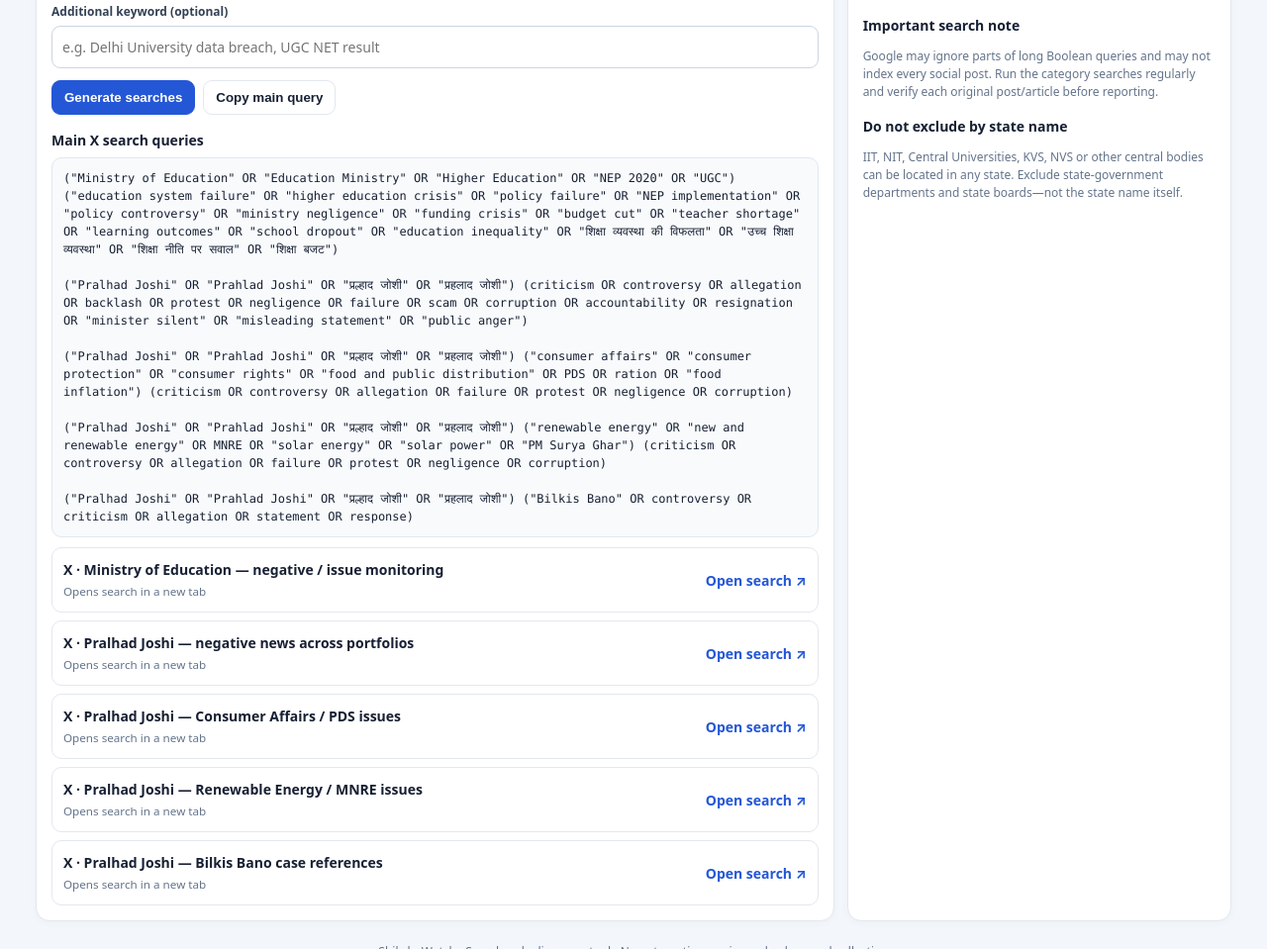
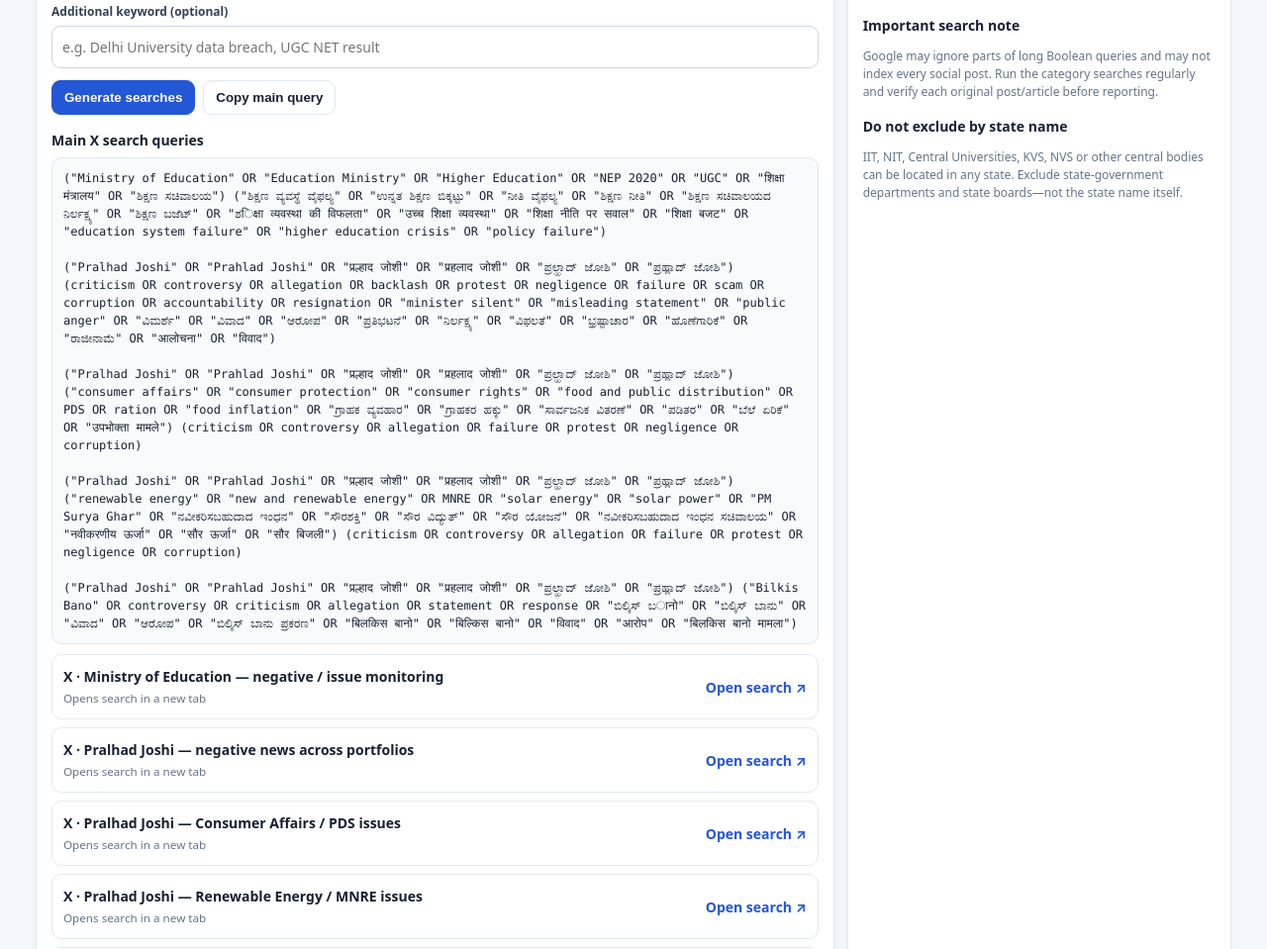
Before and after one commit to akhandpratap93-jpg/socialdesk-monitoring, a plain HTML site: page shiksha-watch/index.html in a window 1280 px wide. Shown: the part 809-1768 px from the top of the page at 99% size. Drawn offline with Linux system fonts and the light colour scheme.

Commit message:
Add Hindi Kannada and English monitoring keywords

```diff
--- a/shiksha-watch/index.html
+++ b/shiksha-watch/index.html
@@ -99,11 +99,11 @@ a{color:var(--blue);font-weight:700;text-decoration:none}a:hover{text-decoration
 </main>
 <script>
 const categories=[
-{id:"ministry",name:"1. Ministry, Policy & Higher Education",desc:"Union Ministry, NEP, higher education system, policy, budget and implementation criticism",anchor:['"Ministry of Education"','"Education Ministry"','"Dharmendra Pradhan"','"Pralhad Joshi"','"Higher Education"','"NEP 2020"','UGC'],negative:['"education system failure"','"higher education crisis"','"policy failure"','"NEP implementation"','"policy controversy"','"ministry negligence"','"funding crisis"','"budget cut"','"teacher shortage"','"learning outcomes"','"school dropout"','"education inequality"','"शिक्षा व्यवस्था की विफलता"','"उच्च शिक्षा व्यवस्था"','"शिक्षा नीति पर सवाल"','"शिक्षा बजट"'],positive:[]},
-{id:"exams",name:"2. Exams, NTA & National Testing",desc:"NEET-UG, JEE, CUET, UGC-NET, CBSE and national examination failures",anchor:['NTA','NEET','JEE','CUET','"UGC NET"','CBSE','"National Testing Agency"'],negative:['"paper leak"','"question paper leak"','"exam scam"','"NTA failure"','"exam irregularity"','"exam cancellation"','"re-examination"','"result manipulation"','"answer key error"','"technical glitch"','"पेपर लीक"','"परीक्षा में धांधली"','"परीक्षा रद्द"','"परीक्षा में गड़बड़ी"'],positive:[]},
-{id:"institutions",name:"3. Central Institutions & Student Welfare",desc:"IITs, NITs, central universities, UGC/AICTE and student safety, discrimination and campus issues",anchor:['IIT','NIT','IIIT','IISER','IISc','IIM','"Central University"','UGC','AICTE','JNU','BHU','AMU'],negative:['"student death"','"IIT student death"','"student suicide"','"campus death"','"caste discrimination"','"caste bias"','"Dalit student"','"SC ST student"','"institutional negligence"','"student protest"','"fee hike"','ragging','harassment','"campus violence"','"जातिगत भेदभाव"','"छात्र की मौत"','"छात्र आत्महत्या"'],positive:[]},
-{id:"schemes",name:"4. School Schemes, PM POSHAN & Mid-Day Meal",desc:"PM POSHAN, Mid-Day Meal, Samagra Shiksha and central school-scheme implementation",anchor:['#PMPOSHAN','#PMPoshan','#MidDayMeal','#MidDayMeals','"PM POSHAN"','"Mid-Day Meal"','"Mid Day Meal"','"midday meal"','"मिड डे मील"','"मध्याह्न भोजन"','"Samagra Shiksha"','DoSEL','"Ministry of Education"'],negative:['"food poisoning"','"rotten food"','"contaminated food"','worms','insects','"poor food quality"','"meal not served"','"meal irregularities"','"mid day meal corruption"','"fund misuse"','"fund delay"','"payment delay"','"cooks protest"','"cooks unpaid"','"Akshaya Patra controversy"','"scheme implementation failure"','"मिड डे मील में गड़बड़ी"','"खाने में कीड़े"','"खराब भोजन"','"भोजन नहीं मिला"','"दूषित भोजन"','"भोजन में अनियमितता"','"मध्याह्न भोजन में भ्रष्टाचार"','"भुगतान में देरी"','"फंड में देरी"','"पीएम पोषण योजना"','"भोजन में जातिगत भेदभाव"'],positive:[]},
-{id:"reports",name:"5. Education Reports, Data & Audit Findings",desc:"ASER, AISHE, UDISE+, NAS, PARAKH, CAG and parliamentary education reports",anchor:['ASER','AISHE','UDISE','NAS','PARAKH','"CAG report"','"education report"','"Parliamentary Committee"','"Ministry of Education"'],negative:['"report flags"','"report reveals"','"report exposes"','"poor learning outcomes"','"learning crisis"','"low enrolment"','"dropout rate"','"teacher vacancy"','"school infrastructure"','"education quality"','"funding gap"','"audit objection"','"CAG findings"','"रिपोर्ट में खुलासा"','"शिक्षा रिपोर्ट"','"शिक्षा की गुणवत्ता पर सवाल"','"शिक्षा व्यवस्था पर सवाल"'],positive:[]}
+{id:"ministry",name:"1. Ministry, Policy & Higher Education",desc:"Union Ministry, NEP, higher education system, policy, budget and implementation criticism",anchor:['"Ministry of Education"','"Education Ministry"','"Dharmendra Pradhan"','"Pralhad Joshi"','"Higher Education"','"NEP 2020"','UGC','"शिक्षा मंत्रालय"','"ಶಿಕ್ಷಣ ಸಚಿವಾಲಯ"'],negative:['"ಶಿಕ್ಷಣ ವ್ಯವಸ್ಥೆ ವೈಫಲ್ಯ"','"ಉನ್ನತ ಶಿಕ್ಷಣ ಬಿಕ್ಕಟ್ಟು"','"ನೀತಿ ವೈಫಲ್ಯ"','"ಶಿಕ್ಷಣ ನೀತಿ"','"ಶಿಕ್ಷಣ ಸಚಿವಾಲಯದ ನಿರ್ಲಕ್ಷ್ಯ"','"ಶಿಕ್ಷಣ ಬಜೆಟ್"','"ಶिक्षा व्यवस्था की विफलता"','"उच्च शिक्षा व्यवस्था"','"शिक्षा नीति पर सवाल"','"शिक्षा बजट"','"education system failure"','"higher education crisis"','"policy failure"','"NEP implementation"','"policy controversy"','"ministry negligence"','"funding crisis"','"budget cut"','"teacher shortage"','"learning outcomes"','"school dropout"','"education inequality"'],positive:[]},
+{id:"exams",name:"2. Exams, NTA & National Testing",desc:"NEET-UG, JEE, CUET, UGC-NET, CBSE and national examination failures",anchor:['NTA','NEET','JEE','CUET','"UGC NET"','CBSE','"National Testing Agency"'],negative:['"ಪ್ರಶ್ನೆ ಪತ್ರಿಕೆ ಸೋರಿಕೆ"','"ಪರೀಕ್ಷಾ ಅಕ್ರಮ"','"ಪರೀಕ್ಷೆ ರದ್ದು"','"ಫಲಿತಾಂಶದಲ್ಲಿ ತಪ್ಪು"','"ಪರೀಕ್ಷಾ ಗೊಂದಲ"','"पेपर लीक"','"परीक्षा में धांधली"','"परीक्षा रद्द"','"परीक्षा में गड़बड़ी"','"paper leak"','"question paper leak"','"exam scam"','"NTA failure"','"exam irregularity"','"exam cancellation"','"re-examination"','"result manipulation"','"answer key error"','"technical glitch"'],positive:[]},
+{id:"institutions",name:"3. Central Institutions & Student Welfare",desc:"IITs, NITs, central universities, UGC/AICTE and student safety, discrimination and campus issues",anchor:['IIT','NIT','IIIT','IISER','IISc','IIM','"Central University"','UGC','AICTE','JNU','BHU','AMU'],negative:['"ವಿದ್ಯಾರ್ಥಿ ಸಾವು"','"ವಿದ್ಯಾರ್ಥಿ ಆತ್ಮಹತ್ಯೆ"','"ಜಾತಿ ತಾರತಮ್ಯ"','"ವಿದ್ಯಾರ್ಥಿಗಳ ಪ್ರತಿಭಟನೆ"','"ಕ್ಯಾಂಪಸ್ ಹಿಂಸೆ"','"ಶುಲ್ಕ ಹೆಚ್ಚಳ"','"ಸಂಸ್ಥೆಯ ನಿರ್ಲಕ್ಷ್ಯ"','"जातिगत भेदभाव"','"छात्र की मौत"','"छात्र आत्महत्या"','"student death"','"IIT student death"','"student suicide"','"campus death"','"caste discrimination"','"caste bias"','"Dalit student"','"SC ST student"','"institutional negligence"','"student protest"','"fee hike"','ragging','harassment','"campus violence"'],positive:[]},
+{id:"schemes",name:"4. School Schemes, PM POSHAN & Mid-Day Meal",desc:"PM POSHAN, Mid-Day Meal, Samagra Shiksha and central school-scheme implementation",anchor:['#PMPOSHAN','#PMPoshan','#MidDayMeal','#MidDayMeals','"PM POSHAN"','"Mid-Day Meal"','"Mid Day Meal"','"midday meal"','"मिड डे मील"','"मध्याह्न भोजन"','"Samagra Shiksha"','DoSEL','"Ministry of Education"'],negative:['"ಊಟದಲ್ಲಿ ವಿಷ"','"ಕೆಟ್ಟ ಆಹಾರ"','"ಆಹಾರದಲ್ಲಿ ಹುಳುಗಳು"','"ಊಟ ನೀಡಿಲ್ಲ"','"ಮಧ್ಯಾಹ್ನದ ಊಟದಲ್ಲಿ ಅಕ್ರಮ"','"ಹಣ ದುರುಪಯೋಗ"','"ಅಡುಗೆ ಸಿಬ್ಬಂದಿ ಪ್ರತಿಭಟನೆ"','"ಮಿಡ್ಡೇ ಮೀಲ್ಸ್ ಅವ್ಯವಹಾರ"','"मिड डे मील में गड़बड़ी"','"खाने में कीड़े"','"खराब भोजन"','"भोजन नहीं मिला"','"दूषित भोजन"','"भोजन में अनियमितता"','"मध्याह्न भोजन में भ्रष्टाचार"','"भुगतान में देरी"','"फंड में देरी"','"पीएम पोषण योजना"','"भोजन में जातिगत भेदभाव"','"food poisoning"','"rotten food"','"contaminated food"','worms','insects','"poor food quality"','"meal not served"','"meal irregularities"','"mid day meal corruption"','"fund misuse"','"fund delay"','"payment delay"','"cooks protest"','"cooks unpaid"','"Akshaya Patra controversy"','"scheme implementation failure"'],positive:[]},
+{id:"reports",name:"5. Education Reports, Data & Audit Findings",desc:"ASER, AISHE, UDISE+, NAS, PARAKH, CAG and parliamentary education reports",anchor:['ASER','AISHE','UDISE','NAS','PARAKH','"CAG report"','"education report"','"Parliamentary Committee"','"Ministry of Education"'],negative:['"ವರದಿಯಲ್ಲಿ ಬಹಿರಂಗ"','"ಕಲಿಕೆಯ ಗುಣಮಟ್ಟ ಕುಸಿತ"','"ಶಿಕ್ಷಣ ಬಿಕ್ಕಟ್ಟು"','"ಶಿಕ್ಷಕರ ಹುದ್ದೆ ಖಾಲಿ"','"ಶಾಲಾ ಮೂಲಸೌಕರ್ಯ ಕೊರತೆ"','"ಲೆಕ್ಕಪರಿಶೋಧನೆ ಆಕ್ಷೇಪ"','"रिपोर्ट में खुलासा"','"शिक्षा रिपोर्ट"','"शिक्षा की गुणवत्ता पर सवाल"','"शिक्षा व्यवस्था पर सवाल"','"report flags"','"report reveals"','"report exposes"','"poor learning outcomes"','"learning crisis"','"low enrolment"','"dropout rate"','"teacher vacancy"','"school infrastructure"','"education quality"','"funding gap"','"audit objection"','"CAG findings"'],positive:[]}
 ];
 const negativeWords=['protest','controversy','criticism','allegation','irregularity','negligence','failure','paper leak','exam dispute','result error','fraud','corruption','scam','harassment','discrimination','data breach','cyber attack','FIR','court order','investigation','fee hike','scholarship delay','student grievance','administrative failure'];
 const positiveWords=['launches','announces','approves','inaugurates','achievement','initiative','guidelines','scholarship','research achievement','official update'];
@@ -146,8 +146,8 @@ function xQueries(c,mode,extra){
  // PM POSHAN needs broad discovery as well as issue-focused matching:
  // many relevant posts use hashtags or describe a development without a standard negative keyword.
  if(c.id==='schemes'){
-  const topic='(#PMPOSHAN OR #PMPoshan OR #MidDayMeal OR #MidDayMeals OR "PM POSHAN" OR "mid day meal" OR "mid-day meal" OR "midday meal" OR "मिड डे मील" OR "मध्याह्न भोजन")';
-  const issueTerms=['"food poisoning"','"rotten food"','worms','insects','"meal not served"','"food quality"','corruption','"fund delay"','"payment delay"','"cooks protest"','"caste discrimination"','"खाने में कीड़े"','"खराब भोजन"','"भोजन नहीं मिला"','"भोजन में गड़बड़ी"','"भुगतान में देरी"','"फंड में देरी"','"खाद्य विषाक्तता"','"जातिगत भेदभाव"'];
+  const topic='(#PMPOSHAN OR #PMPoshan OR #MidDayMeal OR #MidDayMeals OR "PM POSHAN" OR "mid day meal" OR "mid-day meal" OR "midday meal" OR "ಮಧ್ಯಾಹ್ನದ ಊಟ" OR "ಮಧ್ಯಾಹ್ನದ ಬಿಸಿಯೂಟ" OR "ಮಿಡ್ಡೇ ಮೀಲ್ಸ್" OR "मिड डे मील" OR "मध्याह्न भोजन")';
+  const issueTerms=['"food poisoning"','"rotten food"','worms','insects','"meal not served"','"food quality"','corruption','"fund delay"','"payment delay"','"cooks protest"','"caste discrimination"','"ಊಟದಲ್ಲಿ ವಿಷ"','"ಕೆಟ್ಟ ಆಹಾರ"','"ಆಹಾರದಲ್ಲಿ ಹುಳುಗಳು"','"ಊಟ ನೀಡಿಲ್ಲ"','"ಹಣ ದುರುಪಯೋಗ"','"ಅಡುಗೆ ಸಿಬ್ಬಂದಿ ಪ್ರತಿಭಟನೆ"','"खाने में कीड़े"','"खराब भोजन"','"भोजन नहीं मिला"','"भोजन में गड़बड़ी"','"भुगतान में देरी"','"फंड में देरी"','"खाद्य विषाक्तता"','"जातिगत भेदभाव"'];
   let issueQuery=topic+' ('+issueTerms.join(' OR ')+')';
   while(issueQuery.length>470 && issueTerms.length>5){issueTerms.pop();issueQuery=topic+' ('+issueTerms.join(' OR ')+')';}
   if(extra){issueQuery+=' "'+extra.replace(/"/g,'')+'"';}
@@ -164,11 +164,11 @@ function xQueries(c,mode,extra){
   const educationQuery=()=>anchors+' ('+educationTerms.map(x=>x.startsWith('"')?x:'"'+x+'"').join(' OR ')+')';
   let eq=educationQuery();
   while(eq.length>470 && educationTerms.length>4){educationTerms.pop();eq=educationQuery();}
-  const names='("Pralhad Joshi" OR "Prahlad Joshi" OR "प्रल्हाद जोशी" OR "प्रहलाद जोशी")';
-  const generalTerms=['criticism','controversy','allegation','backlash','protest','negligence','failure','scam','corruption','accountability','resignation','"minister silent"','"misleading statement"','"public anger"'];
-  const consumerTerms=['"consumer affairs"','"consumer protection"','"consumer rights"','"food and public distribution"','PDS','ration','"food inflation"'];
-  const energyTerms=['"renewable energy"','"new and renewable energy"','MNRE','"solar energy"','"solar power"','"PM Surya Ghar"'];
-  const caseTerms=['"Bilkis Bano"','controversy','criticism','allegation','statement','response'];
+  const names='("Pralhad Joshi" OR "Prahlad Joshi" OR "प्रल्हाद जोशी" OR "प्रहलाद जोशी" OR "ಪ್ರಲ್ಹಾದ್ ಜೋಶಿ" OR "ಪ್ರಹ್ಲಾದ್ ಜೋಶಿ")';
+  const generalTerms=['criticism','controversy','allegation','backlash','protest','negligence','failure','scam','corruption','accountability','resignation','"minister silent"','"misleading statement"','"public anger"','"ವಿಮರ್ಶೆ"','"ವಿವಾದ"','"ಆರೋಪ"','"ಪ್ರತಿಭಟನೆ"','"ನಿರ್ಲಕ್ಷ್ಯ"','"ವಿಫಲತೆ"','"ಭ್ರಷ್ಟಾಚಾರ"','"ಹೊಣೆಗಾರಿಕೆ"','"ರಾಜೀನಾಮೆ"','"आलोचना"','"विवाद"','"आरोप"','"विरोध प्रदर्शन"','"लापरवाही"','"विफलता"','"भ्रष्टाचार"','"जवाबदेही"'];
+  const consumerTerms=['"consumer affairs"','"consumer protection"','"consumer rights"','"food and public distribution"','PDS','ration','"food inflation"','"ಗ್ರಾಹಕ ವ್ಯವಹಾರ"','"ಗ್ರಾಹಕರ ಹಕ್ಕು"','"ಸಾರ್ವಜನಿಕ ವಿತರಣೆ"','"ಪಡಿತರ"','"ಬೆಲೆ ಏರಿಕೆ"','"उपभोक्ता मामले"','"उपभोक्ता अधिकार"','"सार्वजनिक वितरण प्रणाली"','राशन','"महंगाई"'];
+  const energyTerms=['"renewable energy"','"new and renewable energy"','MNRE','"solar energy"','"solar power"','"PM Surya Ghar"','"ನವೀಕರಿಸಬಹುದಾದ ಇಂಧನ"','"ಸೌರಶಕ್ತಿ"','"ಸೌರ ವಿದ್ಯುತ್"','"ಸೌರ ಯೋಜನೆ"','"ನವೀಕರಿಸಬಹುದಾದ ಇಂಧನ ಸಚಿವಾಲಯ"','"नवीकरणीय ऊर्जा"','"सौर ऊर्जा"','"सौर बिजली"','"सौर योजना"'];
+  const caseTerms=['"Bilkis Bano"','controversy','criticism','allegation','statement','response','"ಬಿಲ್ಕಿಸ್ ಬानो"','"ಬಿಲ್ಕಿಸ್ ಬಾನು"','"ವಿವಾದ"','"ಆರೋಪ"','"ಬಿಲ್ಕಿಸ್ ಬಾನು ಪ್ರಕರಣ"','"बिलकिस बानो"','"बिल्किस बानो"','"विवाद"','"आरोप"','"बिलकिस बानो मामला"'];
   const compact=(terms)=>{let a=terms.slice();let q=names+' ('+a.join(' OR ')+')';while(q.length>470&&a.length>2){a.pop();q=names+' ('+a.join(' OR ')+')';}return q;};
   const portfolio=(terms)=>{let a=terms.slice();let q=names+' ('+a.join(' OR ')+') (criticism OR controversy OR allegation OR failure OR protest OR negligence OR corruption)';while(q.length>470&&a.length>2){a.pop();q=names+' ('+a.join(' OR ')+') (criticism OR controversy OR allegation OR failure OR protest OR negligence OR corruption)';}return q;};
   const allIssue=compact(generalTerms);
```
